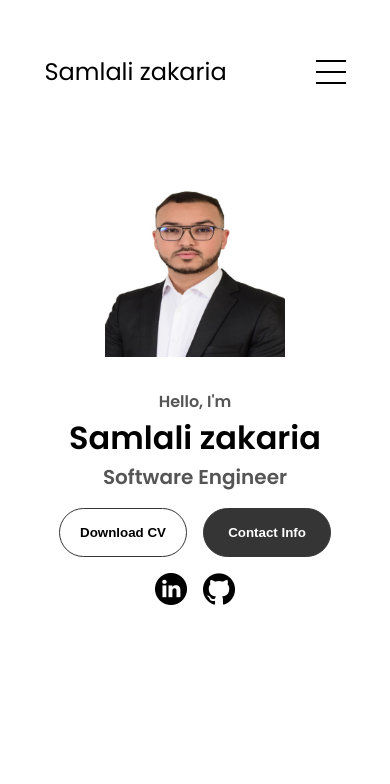
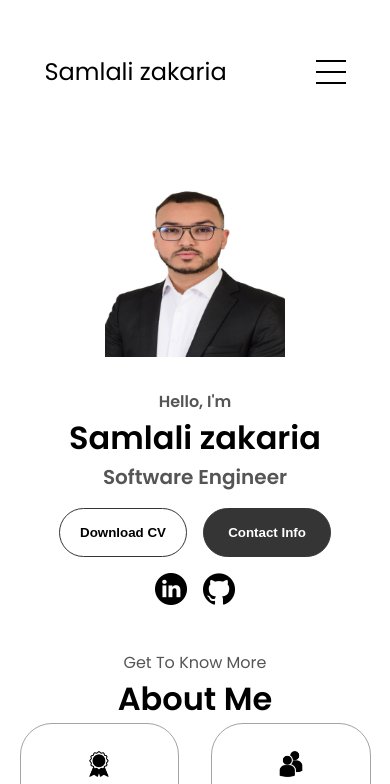
Before and after one commit to zakaria2010/Portfolio, a plain HTML site: page index.html in a window 390 px wide. Shown: the top 784 px of the page. Drawn offline with Linux system fonts and the light colour scheme.

Commit message:
modified css profile

```diff
--- a/mediaqueries.css
+++ b/mediaqueries.css
@@ -53,7 +53,7 @@
     height: 40vh;
   }
   #profile {
-    height: 83vh;
+    height: 56vh;
     margin-bottom: 0;
   }
   article {
```
